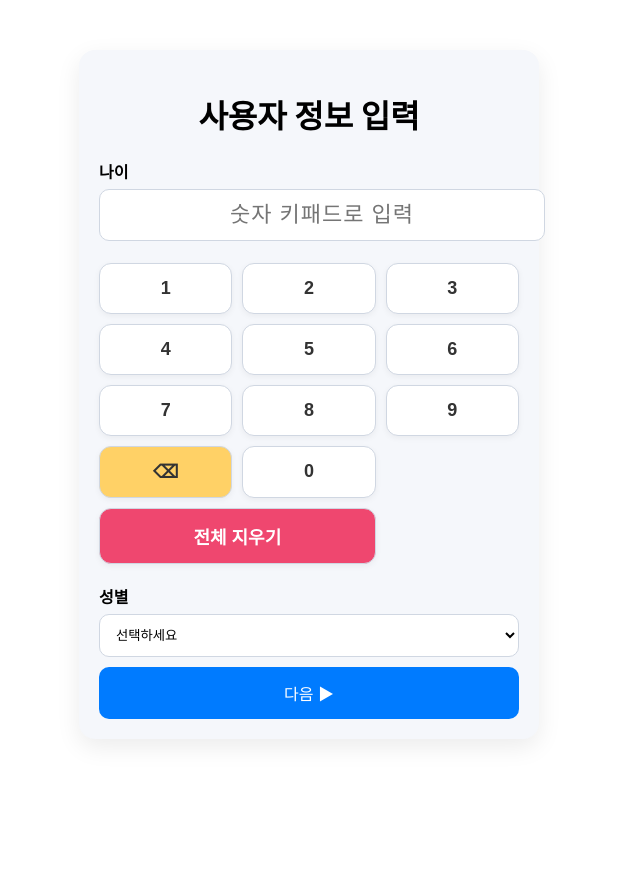
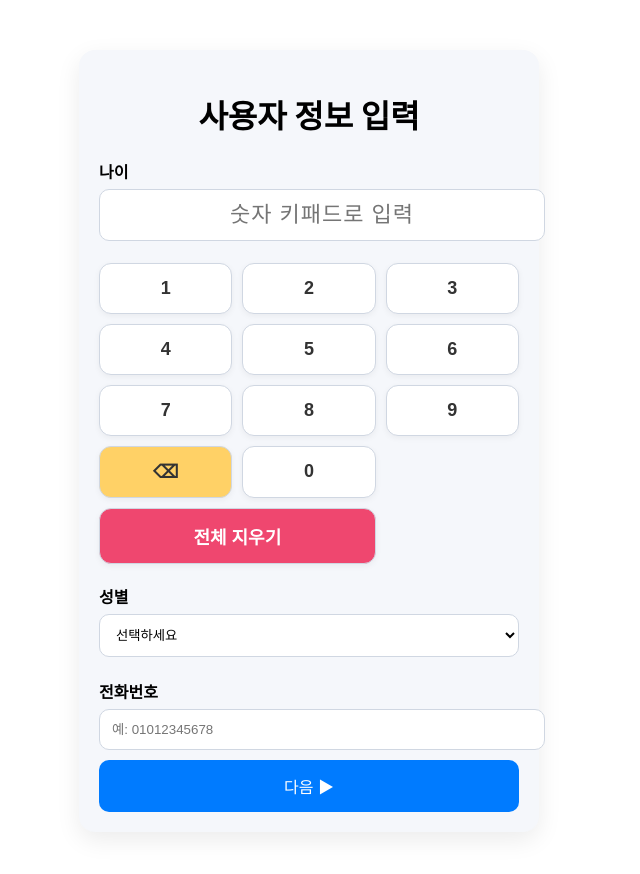
Before and after one commit to slatnrh/hanium_virtual_beam_project, a React (Create React App) app: page / in a window 1280 px wide. Shown: the top 874 px of the page, without its empty margins (331-971 px from the left). Before the commit the page ends 800 px from the top, so only its background shows below. Built offline with nearby package versions, Linux system fonts and the light colour scheme.

Commit message:
virtual kiosk

```diff
--- a/src/pages/ResultPage.js
+++ b/src/pages/ResultPage.js
@@ -60,7 +60,11 @@ function ResultPage(){
       numbers,
       flexibility,
       summary: getSummary(),
-      userInfo
+      userInfo: {
+        age: Number(userInfo.age ?? 0),
+        gender: userInfo.gender ?? "unknown",
+        phone: userInfo.phone ?? ""
+      }
     };
 
     const payload = {
--- a/src/pages/UserFormPage.js
+++ b/src/pages/UserFormPage.js
@@ -5,6 +5,7 @@ import { useNavigate } from 'react-router-dom';
 function UserFormPage(){
   const [age, setAge] = useState('');      // 숫자 키패드로만 입력
   const [gender, setGender] = useState('');
+  const [phone, setPhone] = useState('');
   const navigate = useNavigate();
 
   const appendDigit = (d) => {
@@ -18,8 +19,8 @@ function UserFormPage(){
   const clearAll = () => setAge('');
 
   const handleNext = () => {
-    if(!age || !gender){
-      alert('나이와 성별을 입력해주세요!');
+    if(!age || !gender || !phone){
+      alert('나이, 성별, 전화번호를 모두 입력해주세요!');
       return;
     }
     const ageNum = Number(age);
@@ -28,7 +29,13 @@ function UserFormPage(){
       return;
     }
 
-    localStorage.setItem('userInfo', JSON.stringify({ age: ageNum, gender }));
+    const onlyDigits = phone.replace(/\D/g, '');
+    if(onlyDigits.length < 10 || onlyDigits.length > 11){
+      alert('전화번호를 10~11자리 숫자로 입력해주세요.');
+      return;
+    }
+
+    localStorage.setItem('userInfo', JSON.stringify({ age: ageNum, gender, phone: onlyDigits }));
 
     navigate('/select');
   };
@@ -79,6 +86,18 @@ function UserFormPage(){
         <option value = "여성">여성</option>
         <option value = "기타">기타</option>
       </select>
+
+      <label style = {styles.label}>전화번호</label>
+      <input
+        type = "tel"
+        value = {phone}
+        onChange = {(e) => {
+          const v = e.target.value.replace(/\D/g, '').slice(0, 11);
+          setPhone(v);
+        }}
+        placeholder = '예: 01012345678'
+        style = {styles.input}
+      />
 
       <button onClick = {handleNext} style = {styles.button}>
         다음 ▶
```
